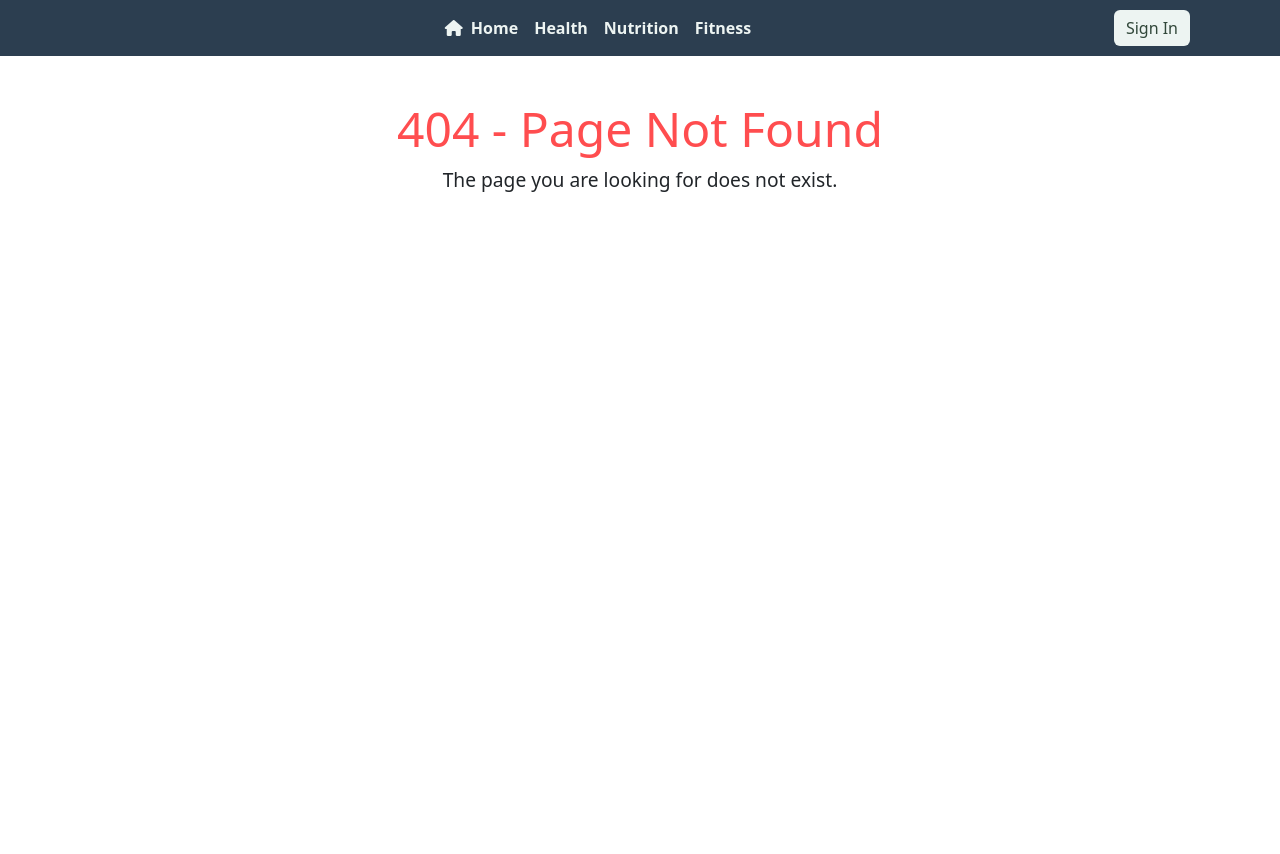
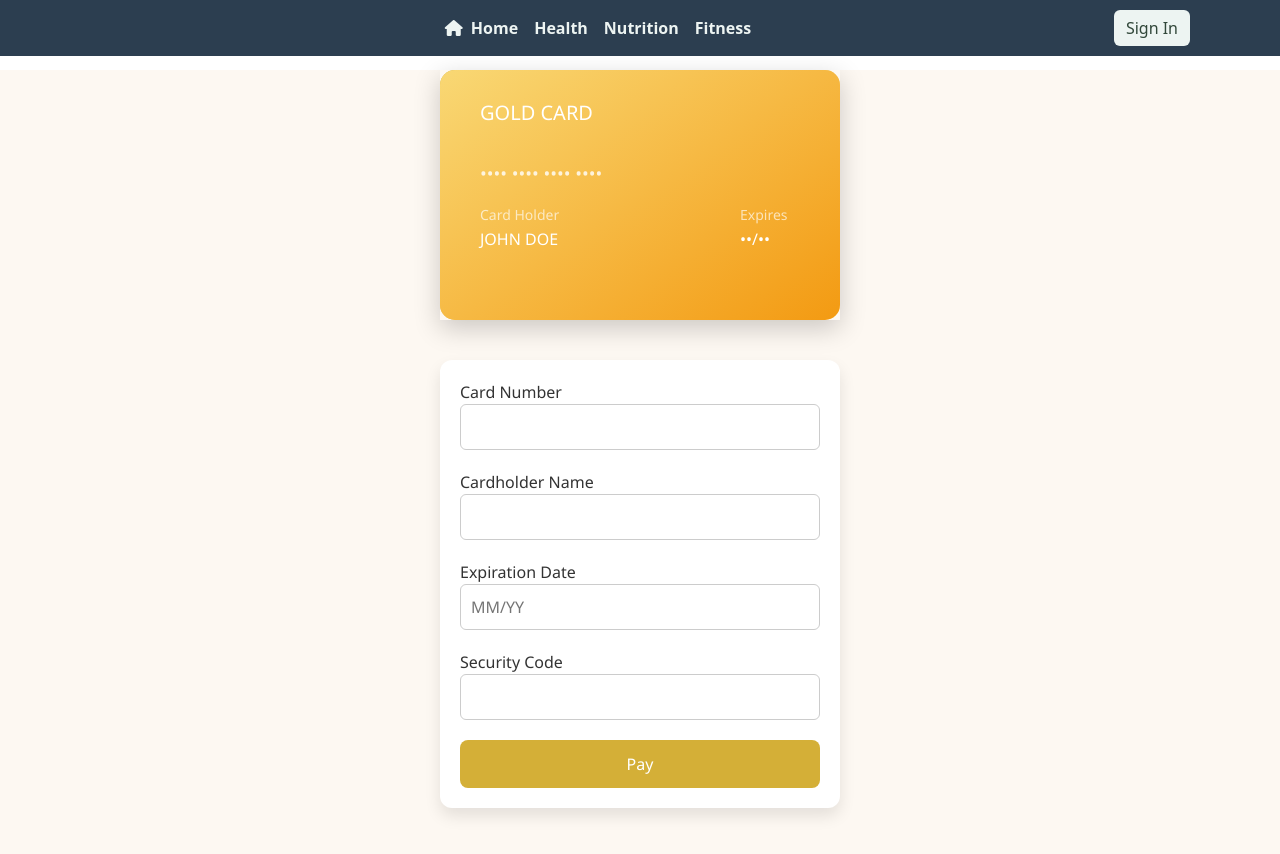
Before and after one commit to Ali-Assadi/HealthCare24-frondEnd, an Angular app: page /subscribe-pay in a window 1280 px wide. Before the commit this address had no page. Shown: the top 854 px of the page. Before the commit the page ends 811 px from the top, so only its background shows below. Built offline with nearby package versions, Linux system fonts and the light colour scheme.

Commit message:
update visa card

```diff
--- a/src/app/app.routes.ts
+++ b/src/app/app.routes.ts
@@ -101,7 +101,7 @@ export const routes: Routes = [
 
   { path: 'sign-in', component: SignInComponent },
   { path: 'subscribe', component: SubscribeComponent },
-  { path: 'join', component: CardInfoComponent},
+  { path: 'subscribe-pay', component: CardInfoComponent },
   { path: 'cart', component: CartComponent },
   { path: 'sign-up', component: SignUpComponent },
 
--- a/src/app/card-info/card-info.component.css
+++ b/src/app/card-info/card-info.component.css
@@ -1,17 +1,23 @@
-body{
-    margin-top: 70px;
+body {
+  margin-top: 70px;
+  background-color: #fdf8f2;
+  font-family: 'Segoe UI', Tahoma, Geneva, Verdana, sans-serif;
+  color: #333;
+  height: 880px;
 }
+
 .container {
-  perspective: 1000px;
+  perspective: 1200px;
 }
 
 .creditcard {
   width: 400px;
   height: 250px;
-  transition: transform 0.6s;
+  transition: transform 0.8s;
   transform-style: preserve-3d;
   position: relative;
   margin: auto;
+  box-shadow: 0 8px 25px rgba(0, 0, 0, 0.2);
 }
 
 .creditcard .front,
@@ -20,10 +26,23 @@ body{
   backface-visibility: hidden;
   width: 100%;
   height: 100%;
+  border-radius: 15px;
+  overflow: hidden;
+}
+
+.creditcard .front {
+  background: linear-gradient(135deg, #d4af37, #fff2cc);
+  display: flex;
+  align-items: center;
+  justify-content: center;
 }
 
 .creditcard .back {
+  background: linear-gradient(135deg, #fff2cc, #d4af37);
   transform: rotateY(180deg);
+  display: flex;
+  align-items: center;
+  justify-content: center;
 }
 
 .creditcard.flipped {
@@ -36,6 +55,10 @@ body{
   display: flex;
   flex-direction: column;
   gap: 20px;
+  padding: 20px;
+  background: #fff;
+  border-radius: 12px;
+  box-shadow: 0 8px 16px rgba(0,0,0,0.1);
 }
 
 .field-container {
@@ -43,23 +66,33 @@ body{
   flex-direction: column;
 }
 
+input {
+  padding: 10px;
+  border: 1px solid #ccc;
+  border-radius: 6px;
+  font-size: 16px;
+}
+
 #generatecard {
   cursor: pointer;
-  color: blue;
+  color: #d4af37;
   margin-top: 5px;
   font-size: 12px;
+  text-decoration: underline;
 }
+
 .pay-button {
   padding: 12px;
   font-size: 16px;
-  background-color: #2e86de;
+  background-color: #d4af37;
   color: white;
   border: none;
-  border-radius: 6px;
+  border-radius: 8px;
   cursor: pointer;
-  transition: background-color 0.3s ease;
+  transition: background-color 0.3s ease, transform 0.2s ease;
 }
 
 .pay-button:hover {
-  background-color: #1e6fd9;
+  background-color: #bfa335;
+  transform: scale(1.05);
 }
--- a/src/app/card-info/card-info.component.html
+++ b/src/app/card-info/card-info.component.html
@@ -3,24 +3,60 @@
     <div class="creditcard" [class.flipped]="isFlipped">
       <div class="front">
         <svg width="430" height="270">
-        <rect width="100%" height="100%" rx="15" ry="15" fill="#2e86de" />
-        <text x="40" y="60" fill="#fff" font-size="20">Credit Card</text>
-        <text x="40" y="120" #svgnumber fill="#fff" font-size="18">•••• •••• •••• ••••</text>
-        <text x="40" y="160" fill="#fff" font-size="14">Card Holder</text>
-        <text x="40" y="185" #svgname fill="#fff" font-size="16">JOHN DOE</text>
-        <text x="300" y="160" fill="#fff" font-size="14">Expires</text>
-        <text x="300" y="185" #svgexpire fill="#fff" font-size="16">••/••</text>
+          <defs>
+            <linearGradient id="goldGradient" x1="0" y1="0" x2="1" y2="1">
+              <stop offset="0%" stop-color="#f9d976" />
+              <stop offset="100%" stop-color="#f39910" />
+            </linearGradient>
+          </defs>
+          <rect
+            width="100%"
+            height="100%"
+            rx="15"
+            ry="15"
+            fill="url(#goldGradient)"
+          />
+          <text x="40" y="60" fill="#fff" font-size="20">GOLD CARD</text>
+          <text x="40" y="120" #svgnumber fill="#ffffffcc" font-size="18">
+            •••• •••• •••• ••••
+          </text>
+          <text x="40" y="160" fill="#ffffffaa" font-size="14">
+            Card Holder
+          </text>
+          <text x="40" y="185" #svgname fill="#ffffff" font-size="16">
+            JOHN DOE
+          </text>
+          <text x="300" y="160" fill="#ffffffaa" font-size="14">Expires</text>
+          <text x="300" y="185" #svgexpire fill="#ffffff" font-size="16">
+            ••/••
+          </text>
         </svg>
       </div>
 
       <div class="back">
         <svg width="430" height="270">
-        <rect width="100%" height="100%" rx="15" ry="15" fill="#2e86de" />
-        <rect x="0" y="50" width="430" height="50" fill="#000" />
-        <text x="40" y="130" fill="#fff" font-size="14">CVV</text>
-        <rect x="100" y="115" width="70" height="30" fill="#fff" />
-        <text x="110" y="135" #svgsecurity fill="#000" font-size="16">•••</text>
-        <text x="40" y="200" #svgnameback fill="#fff" font-size="16">JOHN DOE</text>
+          <defs>
+            <linearGradient id="backGold" x1="0" y1="0" x2="1" y2="1">
+              <stop offset="0%" stop-color="#f4c10f" />
+              <stop offset="100%" stop-color="#c49e02" />
+            </linearGradient>
+          </defs>
+          <rect
+            width="100%"
+            height="100%"
+            rx="15"
+            ry="15"
+            fill="url(#backGold)"
+          />
+          <rect x="0" y="50" width="430" height="50" fill="#2c2c2c" />
+          <text x="40" y="130" fill="#ffffff" font-size="14">CVV</text>
+          <rect x="100" y="115" width="70" height="30" fill="#ffffff" />
+          <text x="110" y="135" #svgsecurity fill="#000000" font-size="16">
+            •••
+          </text>
+          <text x="40" y="200" #svgnameback fill="#ffffff" font-size="16">
+            JOHN DOE
+          </text>
         </svg>
       </div>
     </div>
@@ -29,26 +65,45 @@
   <div class="form-container">
     <div class="field-container">
       <label for="card-number">Card Number</label>
-    <input id="card-number" [(ngModel)]="cardNumber" (input)="formatCardNumber($event)" maxlength="19" />
-    <div id="generatecard" (click)="generateRandomCard()">Generate card number</div>
+      <input
+        id="card-number"
+        [(ngModel)]="cardNumber"
+        (input)="formatCardNumber($event)"
+        maxlength="19"
+      />
     </div>
 
     <div class="field-container">
       <label for="card-name">Cardholder Name</label>
-    <input id="card-name" [(ngModel)]="cardName" (input)="updateCardDisplay()" />
+      <input
+        id="card-name"
+        [(ngModel)]="cardName"
+        (input)="updateCardDisplay()"
+      />
     </div>
 
     <div class="field-container">
       <label for="expiration-date">Expiration Date</label>
-    <input id="expiration-date" [(ngModel)]="expirationDate" (input)="formatExpirationDate($event)" placeholder="MM/YY" maxlength="5" />
+      <input
+        id="expiration-date"
+        [(ngModel)]="expirationDate"
+        (input)="formatExpirationDate($event)"
+        placeholder="MM/YY"
+        maxlength="5"
+      />
     </div>
 
     <div class="field-container">
       <label for="security-code">Security Code</label>
-    <input id="security-code" [(ngModel)]="securityCode" (input)="formatSecurityCode($event)"
-           (focus)="flipCard(true)" (blur)="flipCard(false)" maxlength="3" />
+      <input
+        id="security-code"
+        [(ngModel)]="securityCode"
+        (input)="formatSecurityCode($event)"
+        (focus)="flipCard(true)"
+        (blur)="flipCard(false)"
+        maxlength="3"
+      />
     </div>
-  <!-- ...existing form fields... -->
 
     <div class="field-container">
       <button (click)="onPay()" class="pay-button">Pay</button>
--- a/src/app/card-info/card-info.component.ts
+++ b/src/app/card-info/card-info.component.ts
@@ -1,14 +1,14 @@
 import { Component, ElementRef, ViewChild } from '@angular/core';
 import { FormsModule } from '@angular/forms';
-import { Router, RouterLink } from '@angular/router';
+import { Router } from '@angular/router';
 import { HttpClient } from '@angular/common/http';
 
 @Component({
   selector: 'app-card-info',
   standalone: true,
-  imports: [FormsModule, RouterLink],
+  imports: [FormsModule],
   templateUrl: './card-info.component.html',
-  styleUrls: ['./card-info.component.css']
+  styleUrls: ['./card-info.component.css'],
 })
 export class CardInfoComponent {
   cardNumber: string = '';
@@ -34,7 +34,8 @@ export class CardInfoComponent {
 
   updateCardDisplay() {
     const name = this.cardName.trim() || 'JOHN DOE';
-    if (this.svgName) this.svgName.nativeElement.textContent = name.toUpperCase();
+    if (this.svgName)
+      this.svgName.nativeElement.textContent = name.toUpperCase();
     if (this.svgNameBack) this.svgNameBack.nativeElement.textContent = name;
   }
 
@@ -43,7 +44,8 @@ export class CardInfoComponent {
     const groups = raw.match(/.{1,4}/g);
     const formatted = groups ? groups.join(' ') : '';
     this.cardNumber = formatted;
-    if (this.svgNumber) this.svgNumber.nativeElement.textContent = formatted.padEnd(19, '•');
+    if (this.svgNumber)
+      this.svgNumber.nativeElement.textContent = formatted.padEnd(19, '•');
   }
 
   formatExpirationDate(event: any) {
@@ -54,7 +56,10 @@ export class CardInfoComponent {
       this.expirationDate = raw;
     }
     if (this.svgExpire) {
-      this.svgExpire.nativeElement.textContent = this.expirationDate.padEnd(5, '•');
+      this.svgExpire.nativeElement.textContent = this.expirationDate.padEnd(
+        5,
+        '•'
+      );
     }
   }
 
@@ -64,16 +69,6 @@ export class CardInfoComponent {
     if (this.svgSecurity) {
       this.svgSecurity.nativeElement.textContent = raw.padEnd(3, '•');
     }
-  }
-
-  generateRandomCard() {
-    let digits = '';
-    for (let i = 0; i < 16; i++) {
-      digits += Math.floor(Math.random() * 10);
-    }
-    const formatted = digits.match(/.{1,4}/g)?.join(' ') ?? '';
-    this.cardNumber = formatted;
-    if (this.svgNumber) this.svgNumber.nativeElement.textContent = formatted;
   }
 
   flipCard(flip: boolean) {
@@ -117,19 +112,23 @@ export class CardInfoComponent {
       cardNumber: this.cardNumber,
       cardName: this.cardName,
       expirationDate: this.expirationDate,
-      securityCode: this.securityCode
+      securityCode: this.securityCode,
     };
 
-    this.http.post('http://localhost:3000/api/subscribe', subscriptionData).subscribe({
+    this.http
+      .post('http://localhost:3000/api/subscribe', subscriptionData)
+      .subscribe({
         next: (response) => {
-        alert('✅ Payment submitted successfully and subscription activated!');
+          alert(
+            '✅ Payment submitted successfully and subscription activated!'
+          );
           this.isSubscribed = true;
           this.router.navigate(['/']); // Navigate to index page
         },
         error: (error) => {
           console.error('Subscription failed:', error);
           alert('❌ Subscription failed. Please try again.');
-      }
+        },
       });
   }
 }
--- a/src/app/fitness/fitnessComponents/strength-training1/strength-training1.component.css
+++ b/src/app/fitness/fitnessComponents/strength-training1/strength-training1.component.css
@@ -1,7 +1,7 @@
 /* General Body Style */
 body {
     font-family: 'Segoe UI', Tahoma, Geneva, Verdana, sans-serif;
-    background-color: #f5f3ff;
+    background-color:  #f0f4f8;
     margin: 0;
     padding: 0;
     color: #2d3436;
--- a/src/app/fitness/fitnessComponents/strength-training2/strength-training2.component.css
+++ b/src/app/fitness/fitnessComponents/strength-training2/strength-training2.component.css
@@ -1,7 +1,7 @@
 /* General Body Style */
 body {
   font-family: 'Segoe UI', Tahoma, Geneva, Verdana, sans-serif;
-  background-color: #f6f2ff;
+  background-color:  #f0f4f8;
   margin: 0;
   padding: 0;
   color: #2e2e3a;
--- a/src/app/fitness/fitnessComponents/strength-training3/strength-training3.component.css
+++ b/src/app/fitness/fitnessComponents/strength-training3/strength-training3.component.css
@@ -1,7 +1,7 @@
 /* General Body Style */
 body {
     font-family: 'Segoe UI', Tahoma, Geneva, Verdana, sans-serif;
-    background-color: #f6f3ff;
+    background-color: #f0f4f8;
     margin: 0;
     padding: 0;
     color: #2d2e33;
--- a/src/app/subscribe/subscribe.component.html
+++ b/src/app/subscribe/subscribe.component.html
@@ -1,28 +1,42 @@
 <!DOCTYPE html>
 <html lang="en">
   <head>
-  <meta charset="UTF-8">
-  <meta name="viewport" content="width=device-width, initial-scale=1.0">
+    <meta charset="UTF-8" />
+    <meta name="viewport" content="width=device-width, initial-scale=1.0" />
     <title>Become a VIP Member</title>
   </head>
   <body>
     <div class="vip-container">
       <div class="vip-card">
         <h1>Become a VIP Member</h1>
-      <p>Unlock exclusive access to personalized nutrition plans, exercise programs, and direct communication with our expert manager.</p>
+        <p>
+          Unlock exclusive access to personalized nutrition plans, exercise
+          programs, and direct communication with our expert manager.
+        </p>
 
         <form (ngSubmit)="subscribe()" #form="ngForm" class="vip-form">
-        <button type="submit" routerLink="/join">Join Now</button>
+          <button type="submit" routerLink="/subscribe-pay">Join Now</button>
         </form>
 
         <ul class="benefits-list">
-        <li><i class="fas fa-check-circle"></i> ✅ Personal Nutrition Program!</li>
-        <li><i class="fas fa-check-circle"></i> 🏋️‍♂️ Personal Fitness Exercises!</li>
-        <li><i class="fas fa-check-circle"></i> 🩺 Personal Health Program!</li>
+          <li>
+            <i class="fas fa-check-circle"></i> ✅ Personal Nutrition Program!
+          </li>
+          <li>
+            <i class="fas fa-check-circle"></i> 🏋️‍♂️ Personal Fitness Exercises!
+          </li>
+          <li>
+            <i class="fas fa-check-circle"></i> 🩺 Personal Health Program!
+          </li>
           <li><i class="fas fa-check-circle"></i> 🤸‍♀️ Personal Trainer :)</li>
-        <li><i class="fas fa-check-circle"></i> 🔥 Sale 10% On Our Products!</li>
+          <li>
+            <i class="fas fa-check-circle"></i> 🔥 Sale 10% On Our Products!
+          </li>
         </ul>
-      <small>By joining, you agree to our <a href="#">Terms & Conditions</a>.</small>
+        <small
+          >By joining, you agree to our
+          <a href="#">Terms & Conditions</a>.</small
+        >
       </div>
     </div>
   </body>
```
Lines whose indentation alone changed are shown as unchanged.
